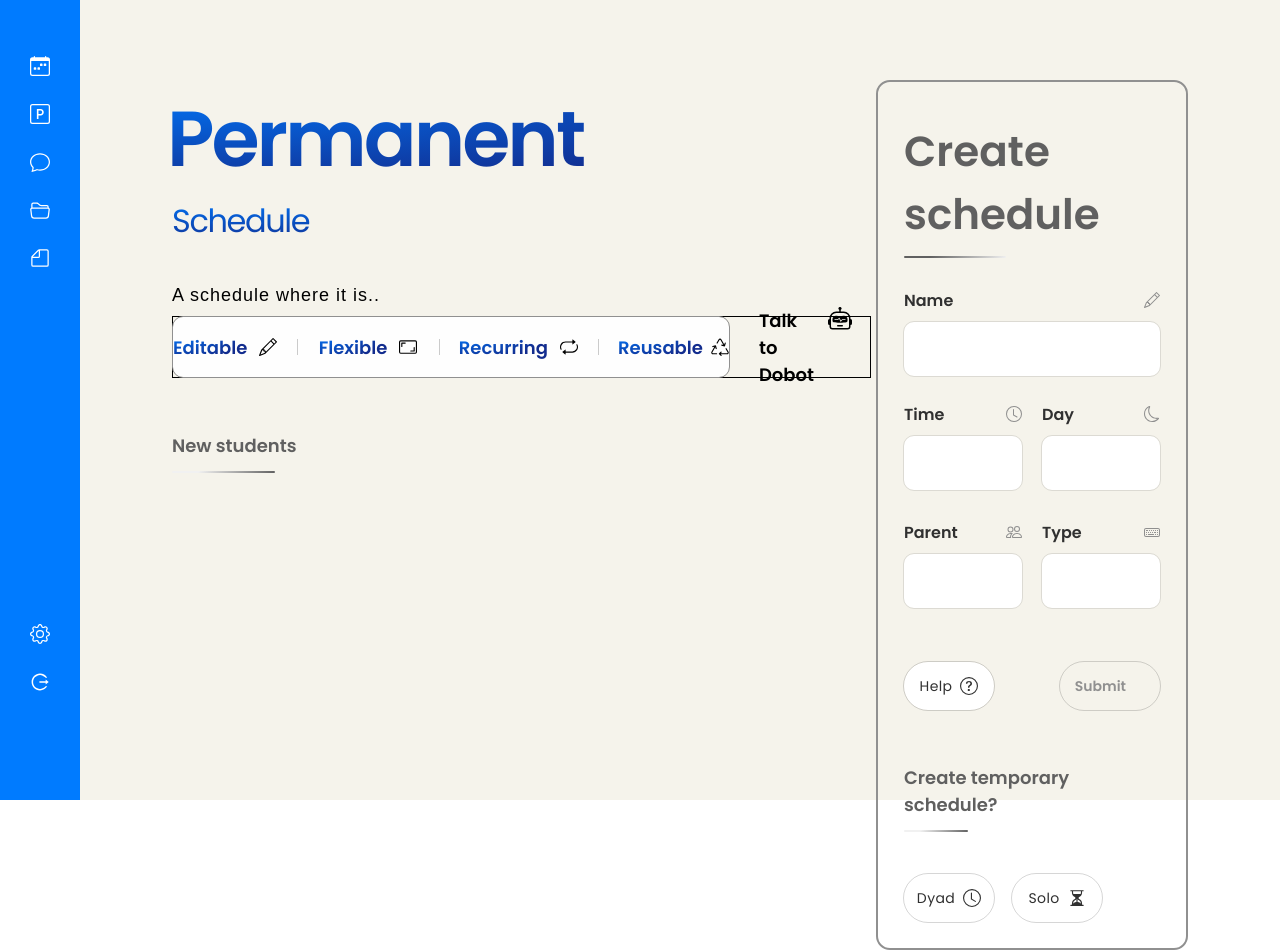
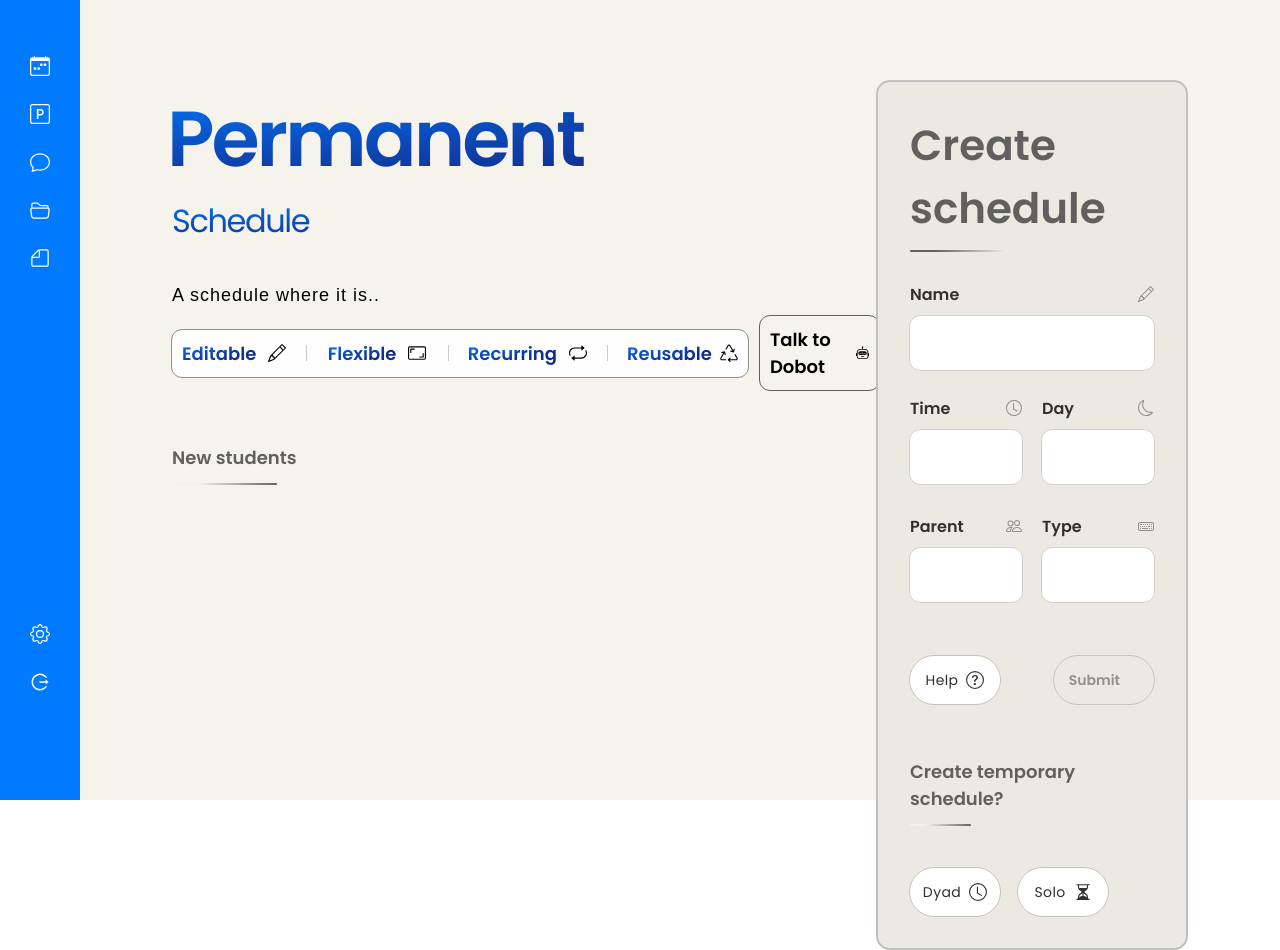
Before and after one commit to KludyRamirez/mlac-homeweb, a React (Create React App) app in the folder client/: page /schedule in a window 1280 px wide. Built offline with nearby package versions, Linux system fonts and the light colour scheme; some icons are missing.

Commit message:
[FIX] Dobot button

```diff
--- a/client/src/Admin/AdminDashboard/CreateSchedule/CreateSchedule.js
+++ b/client/src/Admin/AdminDashboard/CreateSchedule/CreateSchedule.js
@@ -8,15 +8,11 @@ import axios from "axios";
 import CreateScheduleForm from "./CreateScheduleForm";
 import AllSchedule from "../AllSchedule/AllSchedule";
 import {
-  BsAlignStart,
   BsAspectRatio,
-  BsCheck2Circle,
-  BsCheckCircleFill,
   BsPencil,
   BsRecycle,
   BsRepeat,
   BsRobot,
-  BsWindow,
 } from "react-icons/bs";
 
 const Wrapper = styled("div")({
@@ -251,10 +247,10 @@ const CreateSchedule = () => {
                     justifyContent: "flex-start",
                     alignItems: "center",
                     width: "100%",
-                    height: "60px",
+
                     marginTop: "10px",
                     gap: "12px",
-                    border: "1px solid black",
+
                   }}
                 >
                   <div
@@ -267,6 +263,8 @@ const CreateSchedule = () => {
                       background: "#fefefe",
                       borderRadius: "10px",
                       outline: "1px solid #909090",
+                      padding: "10px"
+
                     }}
                   >
                     <div
@@ -407,16 +405,20 @@ const CreateSchedule = () => {
                   <div
                     style={{
                       display: "flex",
-                      padding: "18px",
-                      gap: "12px",
+                      width: "100%",
+                      padding: "10px",
+                      alignItems: "center",
+                      gap: "20px",
+                      outline: "1px solid #606060",
+                      borderRadius: "10px"
                     }}
                   >
                     <div style={{ fontSize: "18px", fontWeight: "600" }}>
                       Talk to Dobot
                     </div>
-                    <div>
+
                       <BsRobot style={{ fontSize: "24px" }} />
-                    </div>
+
                   </div>
                 </div>
                 <div
--- a/client/src/Admin/AdminDashboard/CreateSchedule/CreateScheduleForm.js
+++ b/client/src/Admin/AdminDashboard/CreateSchedule/CreateScheduleForm.js
@@ -24,9 +24,9 @@ const Flexer = styled("div")({
   flexDirection: "column",
   alignItems: "flex-start",
   borderRadius: "14px",
-  background: "transparent",
-  border: "2px solid #909090",
-  padding: "26px",
+  background: "#ebe9e1",
+  border: "2px solid #c0c0c0",
+  padding: "32px",
   "@media (max-width: 767px)": {
     padding: "40px 20px",
     borderRadius: "20px",
@@ -242,7 +242,7 @@ const CreateScheduleForm = ({
             justifyContent: "flex-start",
             fontSize: "42px",
             fontWeight: "600",
-            paddingTop: "12px",
+
           }}
         >
           Create schedule
```
